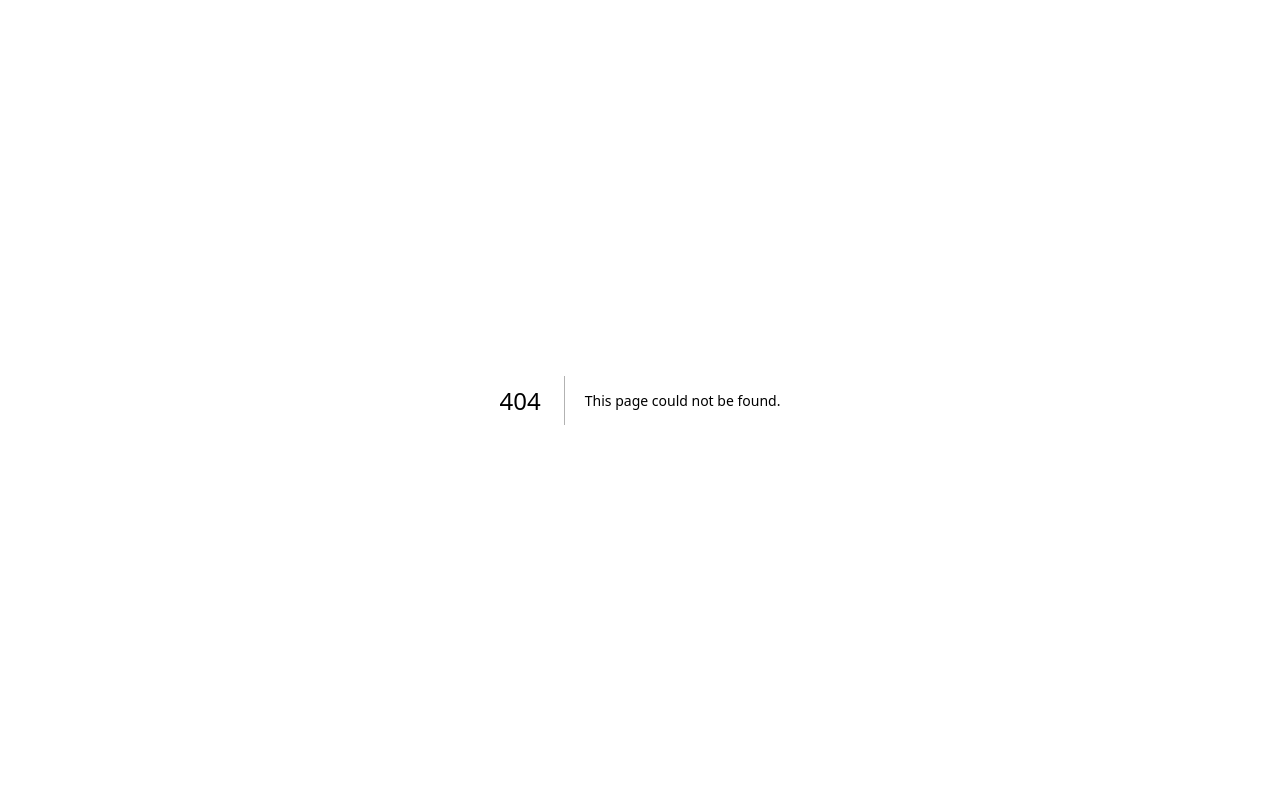
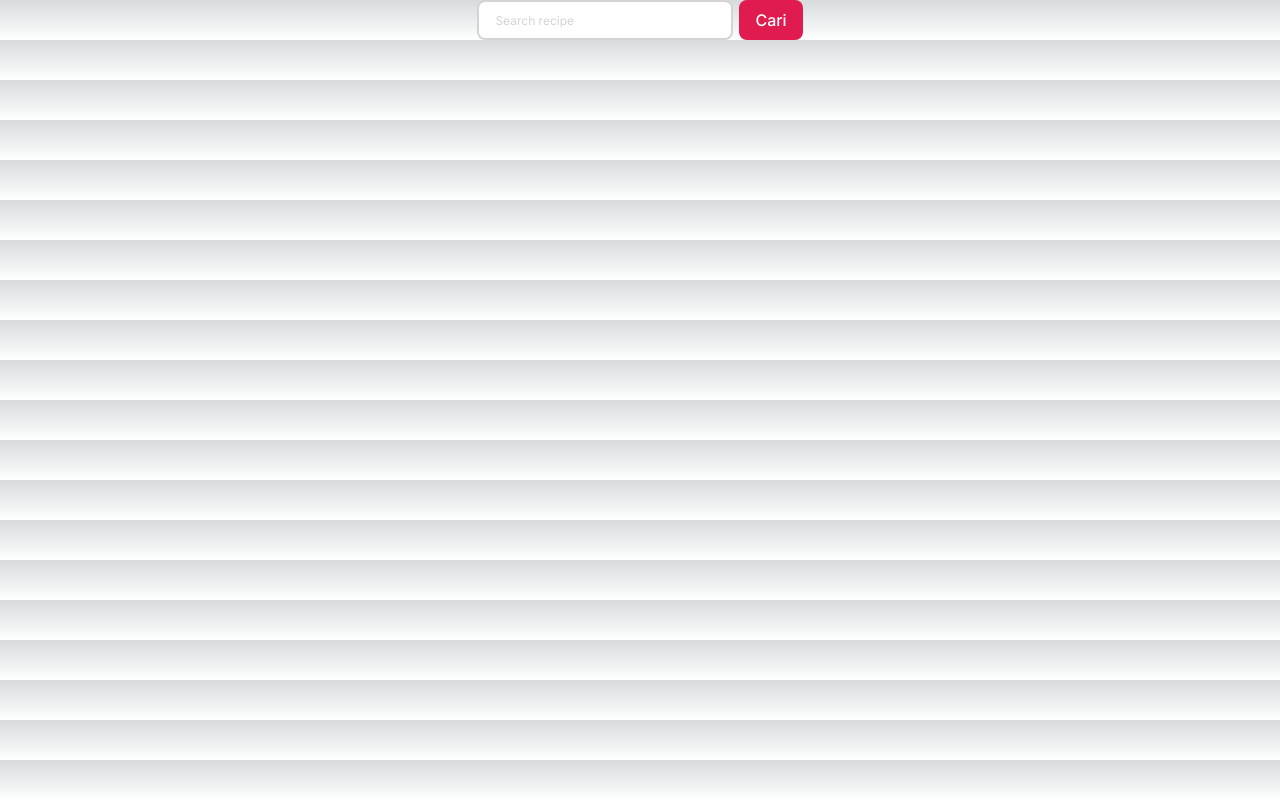
Before and after one commit to haikalbintang/MasakinProjectFrontend, a Next.js app in the folder masakin/: page /home in a window 1280 px wide. Before the commit this address had no page. Built offline with nearby package versions, Linux system fonts and the light colour scheme.

Commit message:
adding input and button with styling

```diff
--- a/masakin/src/app/globals.css
+++ b/masakin/src/app/globals.css
@@ -18,12 +18,9 @@
 
 body {
   color: rgb(var(--foreground-rgb));
-  background: linear-gradient(
-      to bottom,
+  background: linear-gradient(to bottom,
       transparent,
-      rgb(var(--background-end-rgb))
-    )
-    rgb(var(--background-start-rgb));
+      rgb(var(--background-end-rgb))) rgb(var(--background-start-rgb));
 }
 
 @layer utilities {
@@ -31,3 +28,7 @@ body {
     text-wrap: balance;
   }
 }
+
+.bg-red {
+  background-color: rgba(223, 27, 79, 1);
+}
--- /dev/null
+++ b/masakin/src/app/home/page.tsx
@@ -0,0 +1,11 @@
+import Search from "@/components/Search";
+
+export default function homePage() {
+  return (
+    <>
+      <main className="flex flex-col items-center">
+        <Search></Search>
+      </main>
+    </>
+  );
+}
--- /dev/null
+++ b/masakin/src/components/Search/index.tsx
@@ -0,0 +1,17 @@
+const Home = () => {
+  const search = async () => {
+  }
+
+  return (
+    <div className="searchBar space-x-1.5 flex flex-row">
+      {/* <div className="w-64 h-10 flex flex-row">
+        <Image src="/search.svg" width={18} height={18} alt="" />
+        <input type="text" id="searchInput" placeholder="Search recipe" className="searchInput w-20 h-4" />
+      </div> */}
+      <input type="text" id="searchInput" placeholder="Search recipe" className="searchInput w-64 h-10 p-4 rounded-lg border-2 border-neutral-300 text-xs font-normal placeholder:text-neutral-300" />
+      <button className="searchButton w-fit h-10 px-4 rounded-lg bg-red text-base font-medium text-white">Cari</button>
+    </div>
+  );
+}
+
+export default Home;
```
Also changed, not shown: masakin/public/search.svg (added), masakin/src/app/home/index.tsx (deleted).
